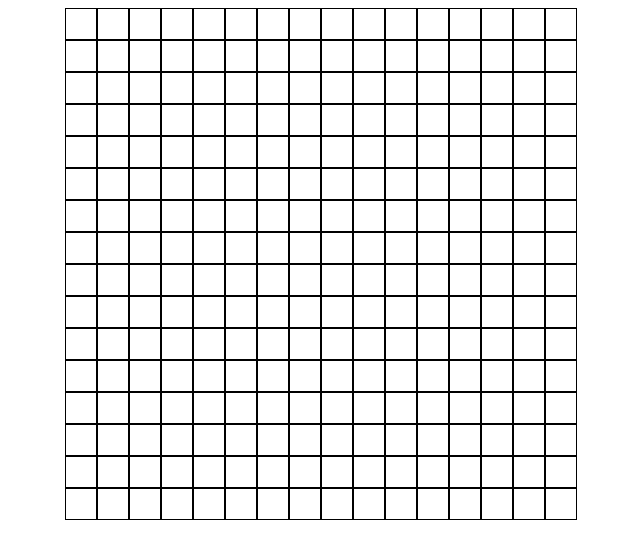
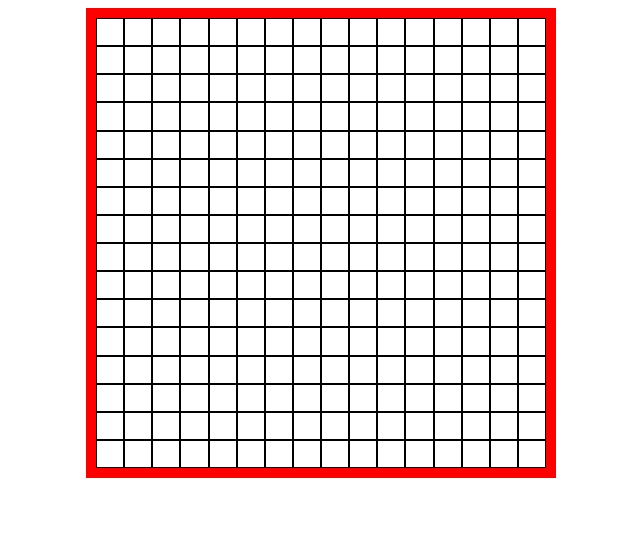
Before and after one commit to rafaelencinasr/easketch_project, a plain HTML site: page index.html in a window 1280 px wide. Shown: the whole page, without its empty margins (319-959 px from the left). Drawn offline with Linux system fonts and the light colour scheme.

Commit message:
Fix outer container to set height and width
Correctly set the flex property for innerContainer and pixels on CSS
(flex: 1 1 100;). Now the number of divs can be changed and the outer
container will stay the same width and height (flex: 0 0 auto).

Next goal is to implement the mouse hover coloring.

```diff
--- a/style.css
+++ b/style.css
@@ -1,16 +1,26 @@
-.innerContainer {
-    display: flex;
+body{
+    display:flex;
+    justify-content: center;
 }
 
 #outsideContainer {
+    border: 10px solid red;
+    width: 450px;
+    height: 450px;
+    display:flex;
+    justify-content: center;
+    /*align-items: center;*/
+    flex: 0 0 auto;
+}
+
+.innerContainer {
+    /*border: 1px solid black;*/
+    flex: 1 1 100%;
     display: flex;
     flex-direction: column;
-    justify-content: center;
-    align-items: center;
 }
 
 .pixel {
-    width: 30px;
-    height: 30px;
     border: 1px solid black;
+    flex: 1 1 100%;
 }
```
Also changed, not shown: index.html (+3 -1 lines).
